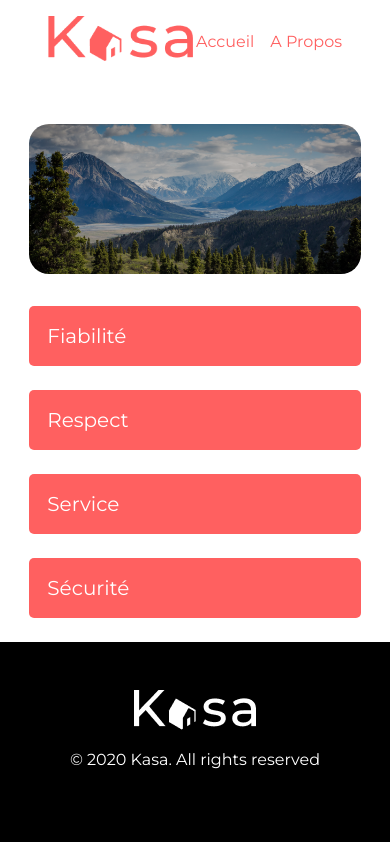
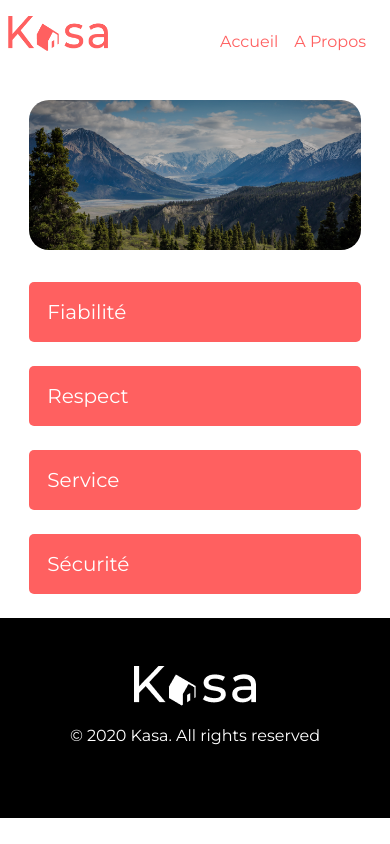
Before and after one commit to zinedinechami/Kasa-react-project, a React (Vite) app in the folder kasa-p8-react/: page /Propos in a window 390 px wide. Built offline with nearby package versions, Linux system fonts and the light colour scheme.

Commit message:
fixed responsive visual bugs for logement page and header

```diff
--- a/kasa-p8-react/index.html
+++ b/kasa-p8-react/index.html
@@ -2,7 +2,6 @@
 <html lang="en">
   <head>
     <meta charset="UTF-8" />
-    <link rel="icon" type="image/svg+xml" href="/vite.svg" />
     <meta name="viewport" content="width=device-width, initial-scale=1.0" />
     <title>Kasa</title>
   </head>
--- a/kasa-p8-react/src/components/card.jsx
+++ b/kasa-p8-react/src/components/card.jsx
@@ -3,7 +3,6 @@ import database from "../database.json";
 function Card() {
   return (
     <>
-      {/* methode map qui itere a travers les tableau data base, et retourne les informations appelée */}
       {database.map((database) => {
         return (
           <a key={database.id} href={database.id}>
--- a/kasa-p8-react/src/components/carrousel.jsx
+++ b/kasa-p8-react/src/components/carrousel.jsx
@@ -15,6 +15,7 @@ function Carrousel(prop) {
   //   "https://s3-eu-west-1.amazonaws.com/course.oc-static.com/projects/front-end-kasa-project/accommodation-20-5.jpg",
   // ];
 
+  // ! response blocked by corb bug
   const pictures = [prop.imageUrl];
 
   console.log(pictures);
--- a/kasa-p8-react/src/style.css
+++ b/kasa-p8-react/src/style.css
@@ -18,9 +18,9 @@ header img {
 }
 @media (max-width: 1000px) {
   header img {
-    width: 145px;
-    height: 45px;
-    padding-left: 3em;
+    width: 100px;
+    height: 35px;
+    padding-left: 0.5em;
   }
 }
 
@@ -28,6 +28,11 @@ nav {
   position: absolute;
   right: 2em;
   top: 2em;
+}
+@media (max-width: 1000px) {
+  nav {
+    right: 0.5em;
+  }
 }
 nav a {
   font-family: "Montserrat", sans-serif;
@@ -60,6 +65,7 @@ footer .footer__content {
 @media (max-width: 1000px) {
   .banner {
     height: 150px;
+    padding-top: 0;
   }
 }
 .banner img {
@@ -82,7 +88,7 @@ footer .footer__content {
   .banner h1 {
     text-align: left;
     text-wrap: wrap;
-    top: 1.3em;
+    top: 0;
     left: 1em;
     width: 70%;
   }
@@ -327,6 +333,11 @@ footer .footer__content {
     top: 6em;
   }
 }
+@media (max-width: 600px) {
+  .profile {
+    top: 8em;
+  }
+}
 .profile img {
   width: 65px;
   height: 65px;
@@ -356,6 +367,11 @@ footer .footer__content {
     top: 8em;
   }
 }
+@media (max-width: 600px) {
+  .ratings {
+    top: 10em;
+  }
+}
 .ratings img {
   padding-right: 0.5em;
 }/*# sourceMappingURL=style.css.map */
--- a/kasa-p8-react/src/style.scss
+++ b/kasa-p8-react/src/style.scss
@@ -22,9 +22,9 @@ header {
     padding-left: 6em;
     margin-top: 1em;
     @media (max-width: 1000px) {
-      width: 145px;
-      height: 45px;
-      padding-left: 3em;
+      width: 100px;
+      height: 35px;
+      padding-left: 0.5em;
     }
   }
 }
@@ -33,6 +33,9 @@ nav {
   position: absolute;
   right: 2em;
   top: 2em;
+  @media (max-width: 1000px) {
+    right: 0.5em;
+  }
   a {
     font-family: $font;
     color: $red;
@@ -64,6 +67,7 @@ footer {
   padding-bottom: 2em;
   @media (max-width: 1000px) {
     height: 150px;
+    padding-top: 0;
   }
   img {
     object-fit: cover;
@@ -82,7 +86,7 @@ footer {
     @media (max-width: 1000px) {
       text-align: left;
       text-wrap: wrap;
-      top: 1.3em;
+      top: 0;
       left: 1em;
       width: 70%;
     }
@@ -318,6 +322,9 @@ footer {
   @media (max-width: 1000px) {
     top: 6em;
   }
+  @media (max-width: 600px) {
+    top: 8em;
+  }
   img {
     width: 65px;
     height: 65px;
@@ -343,6 +350,9 @@ footer {
     left: 0;
     top: 8em;
   }
+  @media (max-width: 600px) {
+    top: 10em;
+  }
   img {
     padding-right: 0.5em;
   }
```
Also changed, not shown: 1 other file (tests, documents, lock files or other folders).
